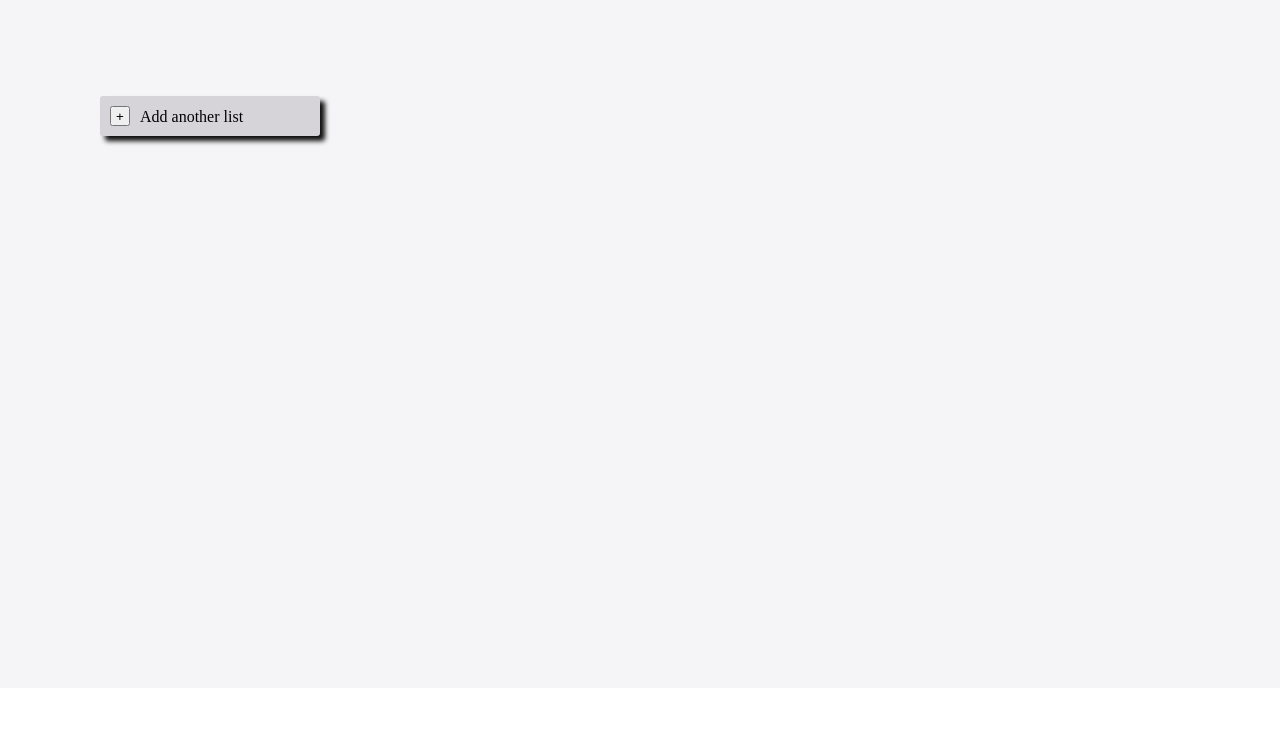
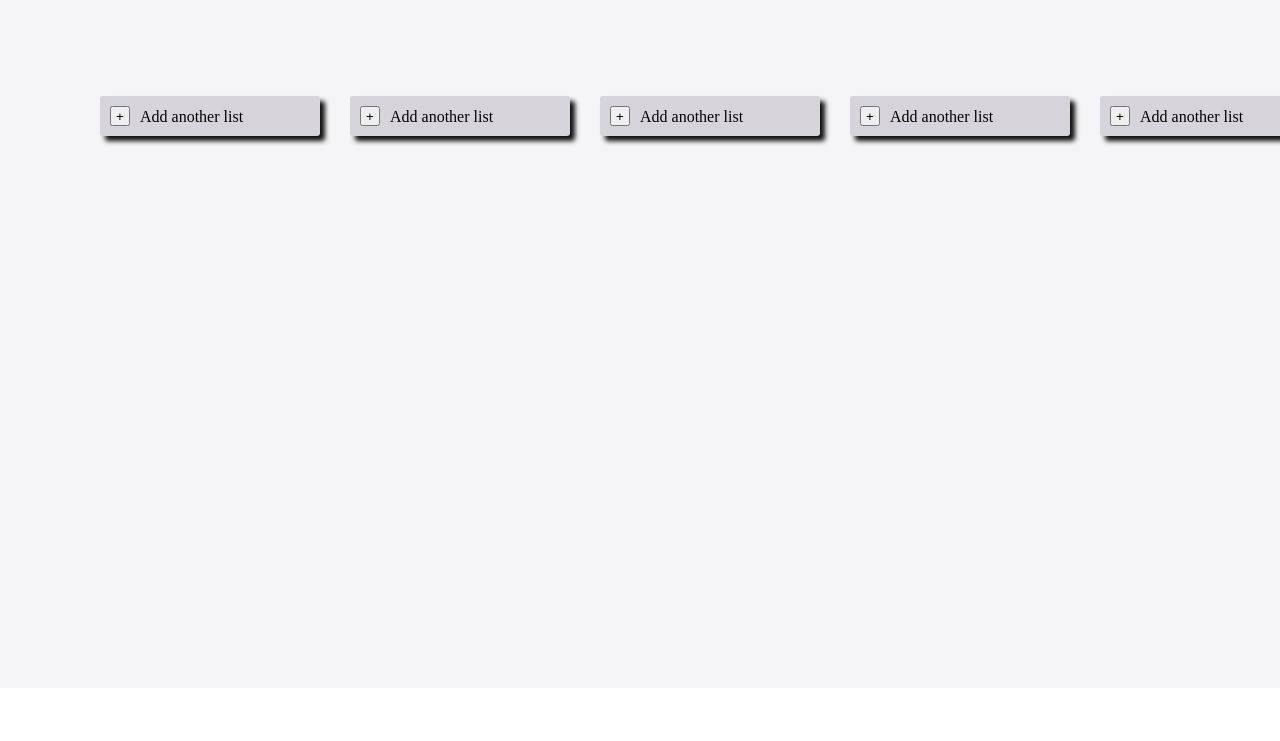
Before and after one commit to KwonMinho/mini-trello, a website: page public/index.html in a window 1280 px wide. Shown: the part 59-800 px from the top of the page. Drawn offline with Linux system fonts and the light colour scheme.

Commit message:
fix: header-overflow-problem

```diff
--- a/public/css/board.css
+++ b/public/css/board.css
@@ -4,6 +4,8 @@
 
   padding-top: 100px;
   padding-left: 100px;
+
+  overflow: auto;
 }
 
 #board {
--- a/public/index.html
+++ b/public/index.html
@@ -37,6 +37,34 @@
           <p class="add-item__comment">Add another list</p>
         </div>
         <!--Dynamic Area-->
+        <div class="add-item board__item">
+          <button class="add-item__btn">+</button>
+          <p class="add-item__comment">Add another list</p>
+        </div>
+        <div class="add-item board__item">
+          <button class="add-item__btn">+</button>
+          <p class="add-item__comment">Add another list</p>
+        </div>
+        <div class="add-item board__item">
+          <button class="add-item__btn">+</button>
+          <p class="add-item__comment">Add another list</p>
+        </div>
+        <div class="add-item board__item">
+          <button class="add-item__btn">+</button>
+          <p class="add-item__comment">Add another list</p>
+        </div>
+        <div class="add-item board__item">
+          <button class="add-item__btn">+</button>
+          <p class="add-item__comment">Add another list</p>
+        </div>
+        <div class="add-item board__item">
+          <button class="add-item__btn">+</button>
+          <p class="add-item__comment">Add another list</p>
+        </div>
+        <div class="add-item board__item">
+          <button class="add-item__btn">+</button>
+          <p class="add-item__comment">Add another list</p>
+        </div>
       </div>
     </section>
 
```
